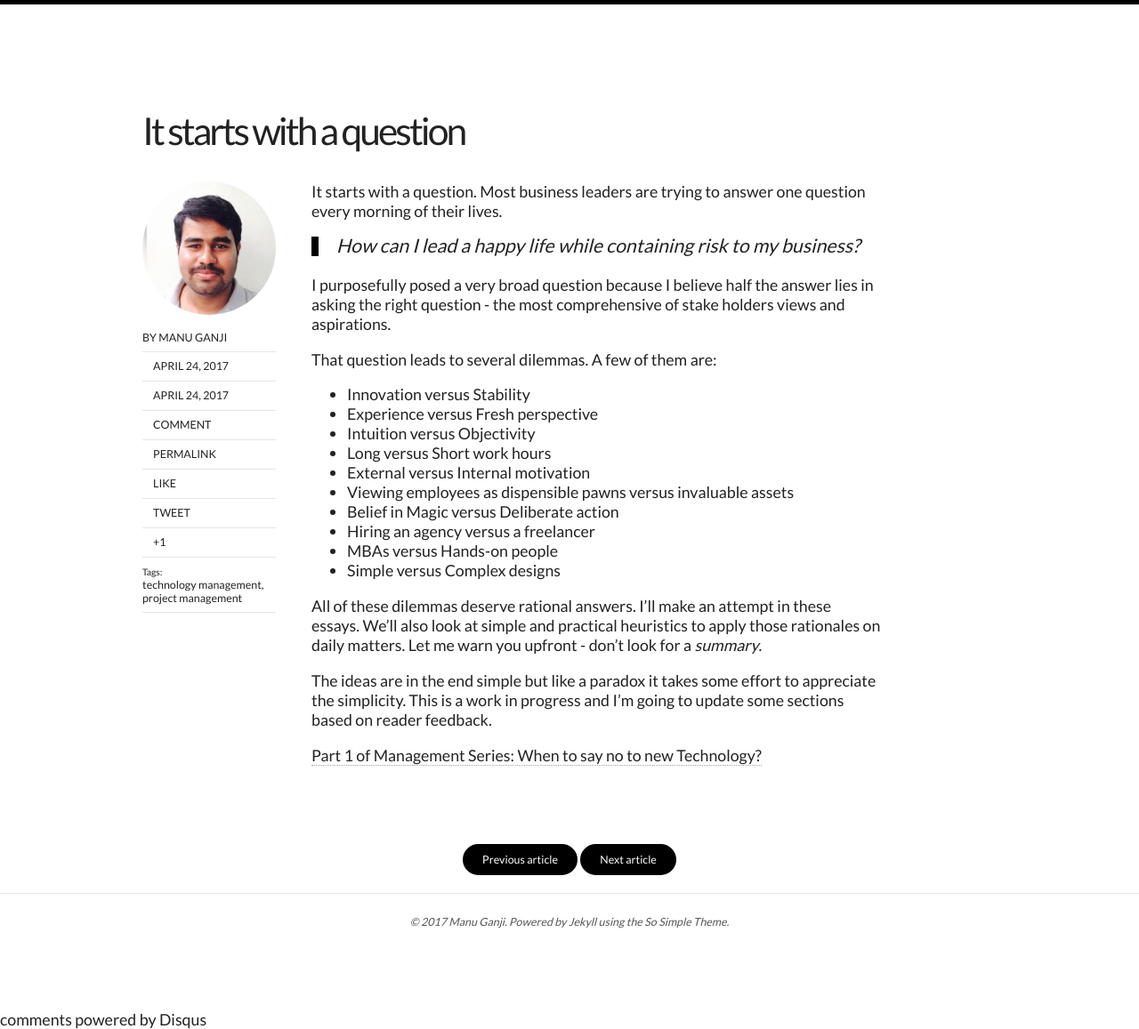
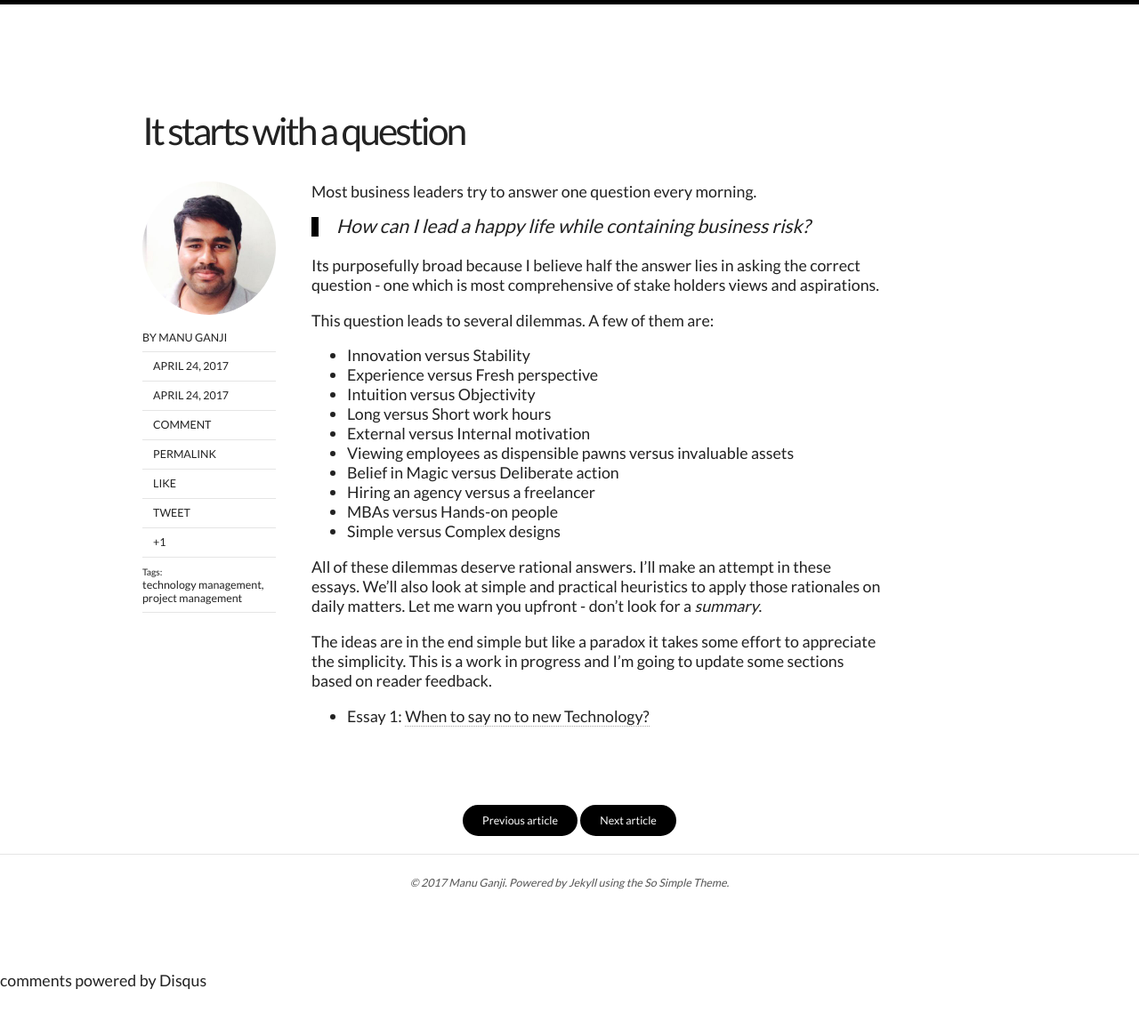
Before and after one commit to manuganji/manuganji.github.io, a Jekyll site: the page built from _posts/2017-04-24-starts-with-question.md, in a window 1280 px wide. Shown: the whole page at 89% size. Built offline with Jekyll 4.4.1, drawn with Linux system fonts in a browser that asks for light colours; nearby versions of some CDN libraries; comment, search, counter and statistics services are not loaded; after the commit the page ends 1113 px from its top, so only the background shows below that.

Commit message:
Some copy edits

```diff
--- a/_posts/2017-04-24-starts-with-question.md
+++ b/_posts/2017-04-24-starts-with-question.md
@@ -6,13 +6,13 @@ categories: management
 tags: [technology management, project management]
 modified: 2017-4-24
 ---
-It starts with a question. Most business leaders are trying to answer one question every morning of their lives.
+Most business leaders try to answer one question every morning.
 
-> How can I lead a happy life while containing risk to my business?
+> How can I lead a happy life while containing business risk?
 
-I purposefully posed a very broad question because I believe half the answer lies in asking the right question - the most comprehensive of stake holders views and aspirations.
+Its purposefully broad because I believe half the answer lies in asking the correct question - one which is most comprehensive of stake holders views and aspirations.
 
-That question leads to several dilemmas. A few of them are:
+This question leads to several dilemmas. A few of them are:
 
 - Innovation versus Stability
 - Experience versus Fresh perspective
@@ -29,4 +29,4 @@ All of these dilemmas deserve rational answers. I'll make an attempt in these es
 
 The ideas are in the end simple but like a paradox it takes some effort to appreciate the simplicity. This is a work in progress and I'm going to update some sections based on reader feedback.
 
-[Part 1 of Management Series: When to say no to new Technology?]({{ site.baseurl }}{% post_url 2017-04-25-part-1-management-series %})
+- Essay 1: [When to say no to new Technology?]({{ site.baseurl }}{% post_url 2017-04-25-part-1-management-series %})
```
Also changed, not shown: _posts/2017-04-25-part-1-management-series.md (+2 -2 lines).
